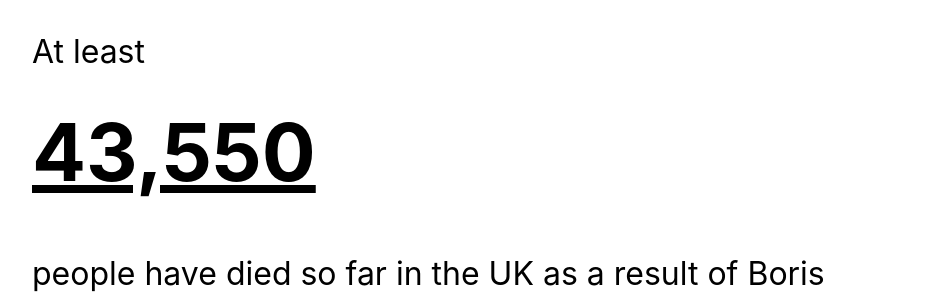
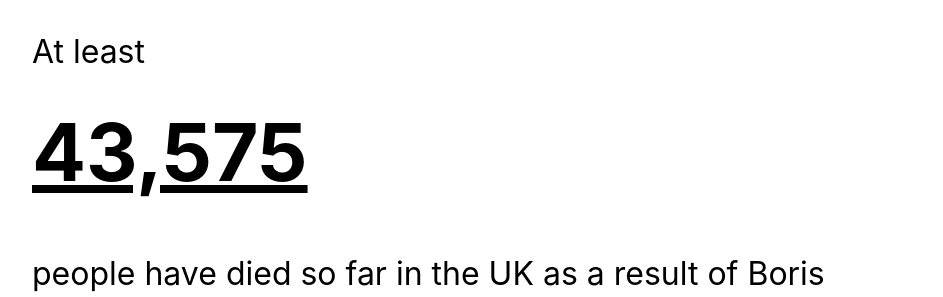
Before and after one commit to jacquescorbytuech/Boris-Johnson, a Jekyll site: the page built from index.html, in a window 1280 px wide. Shown: the top 297 px of the page, without its empty margins (168-1111 px from the left). Built offline with Jekyll 4.4.1, drawn with Linux system fonts in a browser that asks for light colours.

Commit message:
Update index.html

```diff
--- a/index.html
+++ b/index.html
@@ -3,7 +3,7 @@
 ---
 
 <p>At least</p>
-<h1>43,550</h1>
+<h1>43,575</h1>
 <p>people have died so far in the UK as a result of Boris Johnson and his government's incompetent handling of the Covid-19 crisis.</p>
 <p>According to the Financial Times and data from the Office of National Statistics, this number is likely to be <a href="https://www.ft.com/content/3c53ab12-d859-4ceb-b262-f6a0221ca129">significantly higher</a>.</p>
 <p>Still happy to have this idiot leading the country?</p>
```
